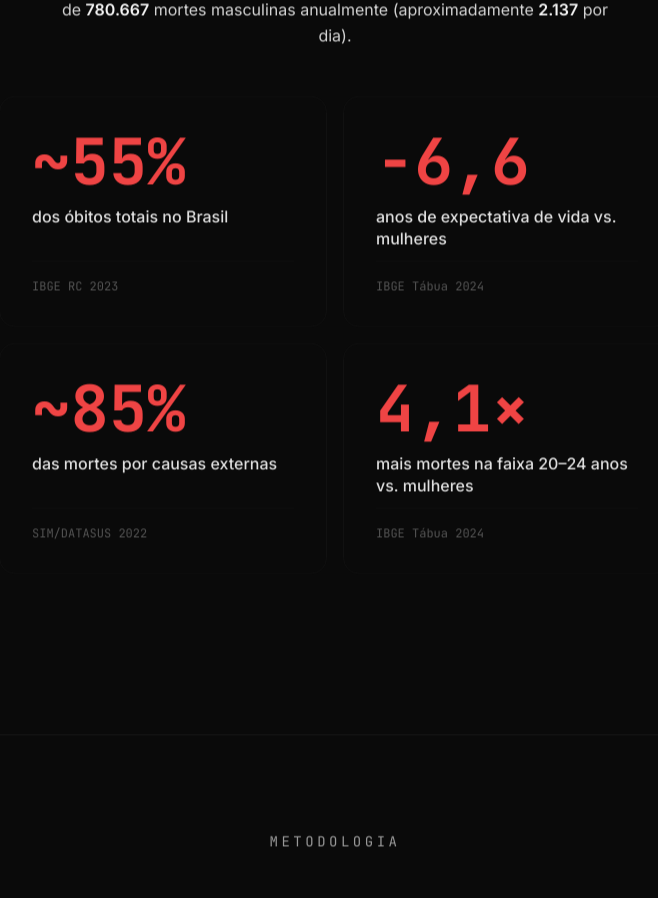
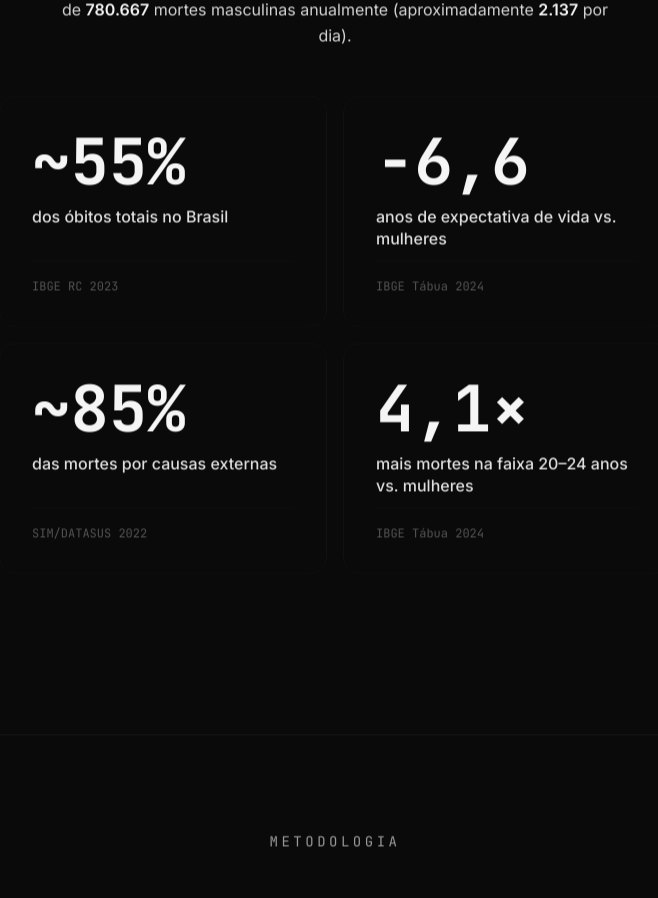
Before and after one commit to agomesthiago/optimistic-oppenheimer, a React (Vite) app: page / in a window 1280 px wide. Shown: the part 2273-3171 px from the top of the page, without its empty margins (305-963 px from the left). Built offline with nearby package versions, Linux system fonts and the light colour scheme.

Commit message:
style: change context grid numbers to neutral by default and crimson on hover

```diff
--- a/src/components/ContextSection.tsx
+++ b/src/components/ContextSection.tsx
@@ -49,7 +49,7 @@ export function ContextSection() {
               className="group relative bg-zinc-50/50 dark:bg-carbon-900/40 p-8 flex flex-col gap-3 rounded-2xl border border-zinc-200/60 dark:border-carbon-800 hover:border-zinc-300 dark:hover:border-carbon-700 hover:bg-white dark:hover:bg-carbon-800/30 transition-all duration-300 hover:-translate-y-1 hover:shadow-[0_8px_30px_rgb(0,0,0,0.02)] dark:hover:shadow-[0_8px_30px_rgb(0,0,0,0.2)]"
             >
               <span
-                className="font-mono font-bold text-crimson-500 dark:text-crimson-400 leading-none transition-colors duration-300 group-hover:text-crimson-600 dark:group-hover:text-crimson-300"
+                className="font-mono font-bold text-slate-900 dark:text-ash-100 leading-none transition-colors duration-300 group-hover:text-crimson-500 dark:group-hover:text-crimson-400"
                 style={{ fontSize: 'clamp(2.5rem, 8vw, 4rem)' }}
               >
                 {fact.number}
```
